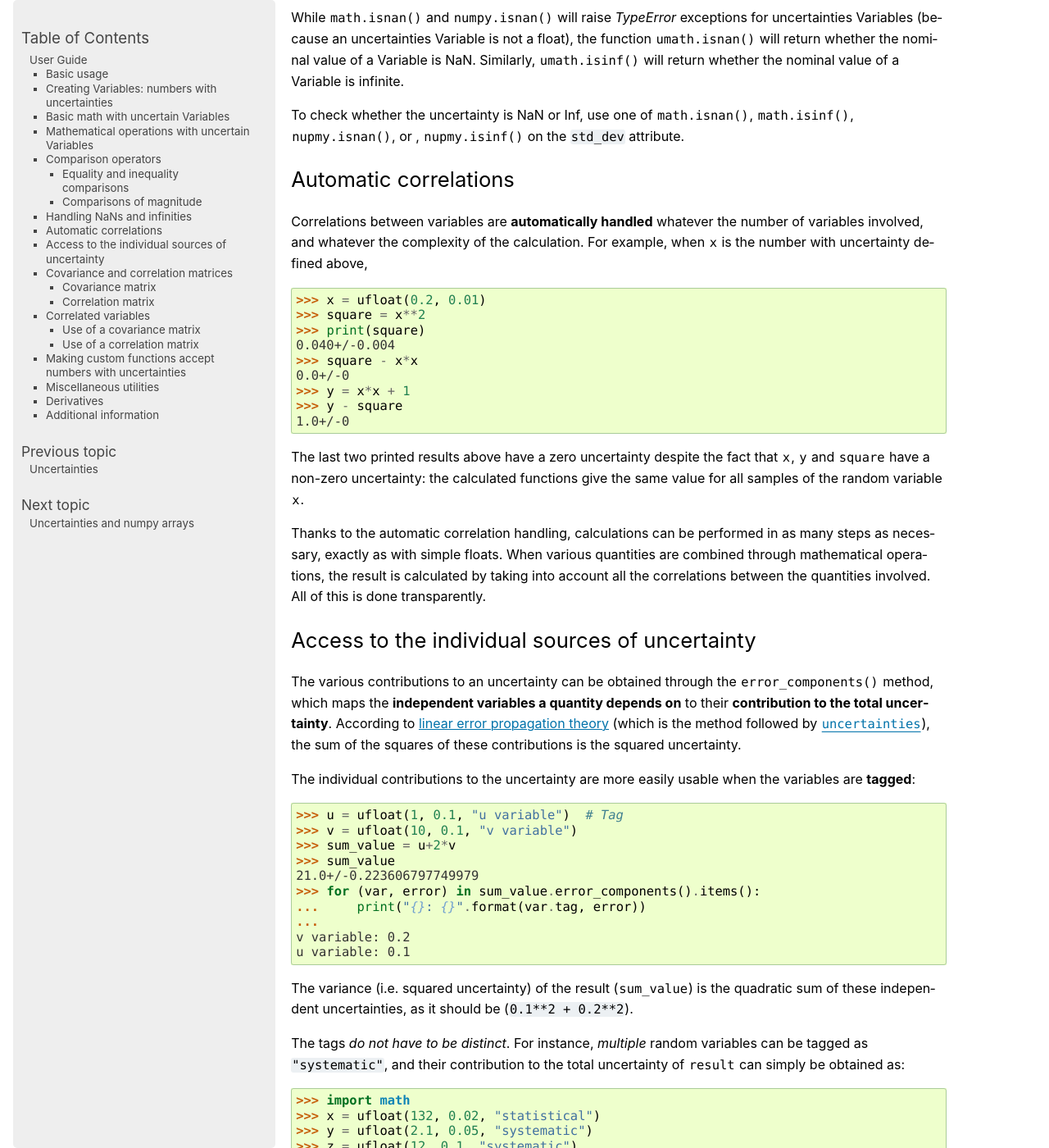
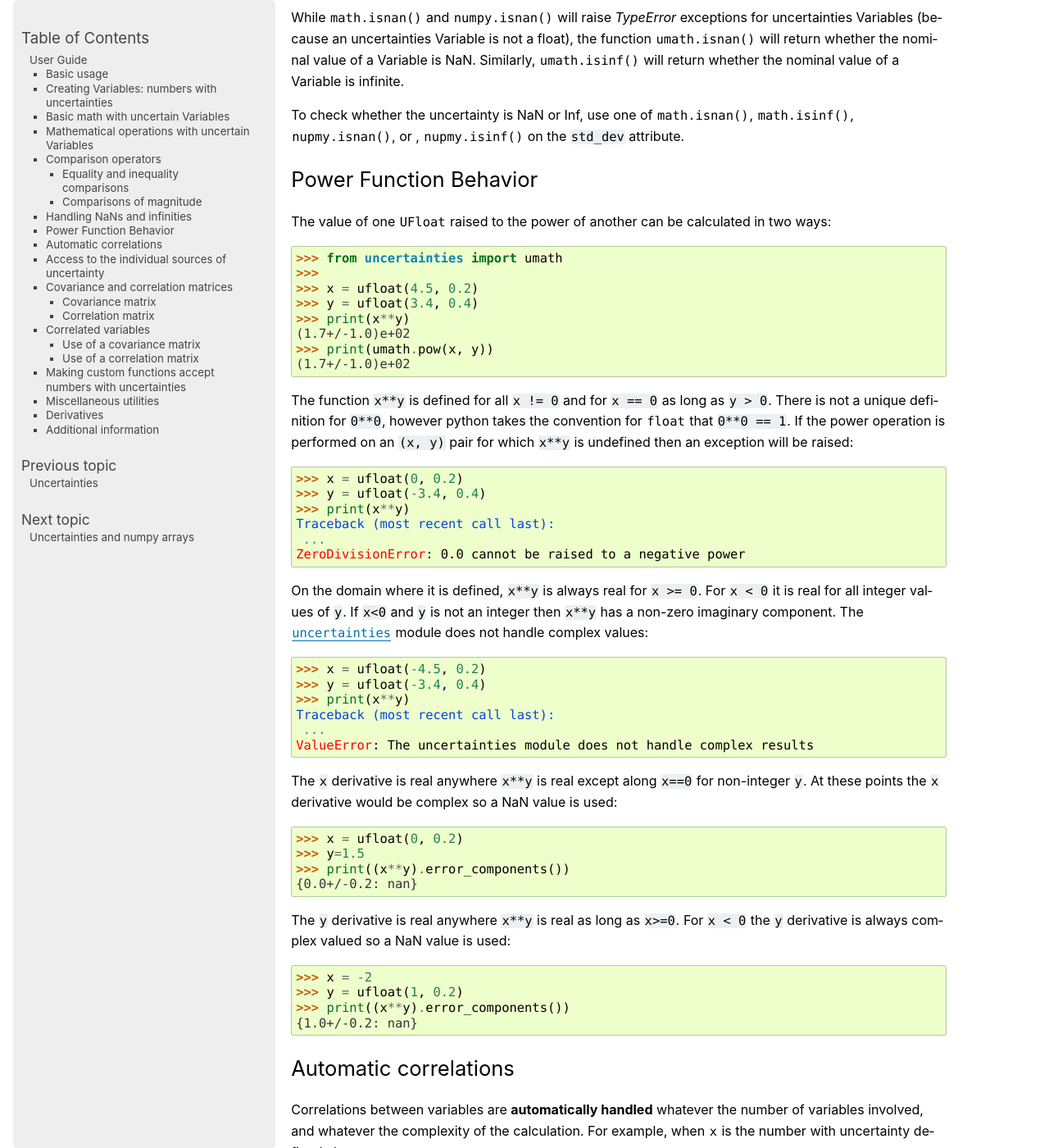
Before and after one commit to lmfit/uncertainties, a Sphinx documentation site: the page built from doc/user_guide.rst, in a window 1280 px wide and 1400 px high, scrolled down 4436 px. Shown: the whole window at 82% size. Built offline with Sphinx 7.4.7, drawn with Linux system fonts in a browser that asks for light colours; pages that are not in the unit, such as notebooks, are missing from menus; the version number could not be read and is left out.

Commit message:
Refactor power derivative functions (#294)
- [x] Closes #293
- [x] Executed `pre-commit run --all-files` with no errors
- [x] The change is fully covered by automated unit tests
- [x] Documented in docs/ as appropriate
- [x] Added an entry to the CHANGES file

`uncertainties` allows calculating `x**y` where one or both of `x` and
`y` are `UFloat` objects. For this we need to calculate the `x` and `y`
derivatives of `x**y`. This PR refactors the functions that calculate
those derivatives to more explicitly and clearly handle non-typical
cases. Moving those functions to the module level also allows these
functions to be directly tested.

---------

Co-authored-by: Matt Newville <newville@cars.uchicago.edu>

```diff
--- a/CHANGES.rst
+++ b/CHANGES.rst
@@ -12,6 +12,8 @@ Changes
    time. Now such a function can be imported but if the user attempts to
    execute it, a `NotImplementedError` is raised indicating that the
    function can't be used because `numpy` couldn't be imported.
+- Refactored the implementation for the calculation of the derivatives of the power
+   function and improves the corresponding testing.
 
 Adds:
 
--- a/doc/user_guide.rst
+++ b/doc/user_guide.rst
@@ -270,6 +270,64 @@ To check whether the uncertainty is NaN or Inf, use one of :func:`math.isnan`,
 
 .. index:: correlations; detailed example
 
+
+Power Function Behavior
+=======================
+
+The value of one :class:`UFloat` raised to the power of another can be calculated in two
+ways:
+
+>>> from uncertainties import umath
+>>>
+>>> x = ufloat(4.5, 0.2)
+>>> y = ufloat(3.4, 0.4)
+>>> print(x**y)
+(1.7+/-1.0)e+02
+>>> print(umath.pow(x, y))
+(1.7+/-1.0)e+02
+
+The function ``x**y`` is defined for all ``x != 0`` and for ``x == 0`` as long as
+``y > 0``.
+There is not a unique definition for ``0**0``, however python takes the convention for
+:class:`float` that ``0**0 == 1``.
+If the power operation is performed on an ``(x, y)`` pair for which ``x**y`` is
+undefined then an exception will be raised:
+
+>>> x = ufloat(0, 0.2)
+>>> y = ufloat(-3.4, 0.4)
+>>> print(x**y)
+Traceback (most recent call last):
+ ...
+ZeroDivisionError: 0.0 cannot be raised to a negative power
+
+On the domain where it is defined, ``x**y`` is always real for ``x >= 0``.
+For ``x < 0`` it is real for all integer values of ``y``.
+If ``x<0`` and ``y`` is not an integer then ``x**y`` has a non-zero imaginary component.
+The :mod:`uncertainties` module does not handle complex values:
+
+>>> x = ufloat(-4.5, 0.2)
+>>> y = ufloat(-3.4, 0.4)
+>>> print(x**y)
+Traceback (most recent call last):
+ ...
+ValueError: The uncertainties module does not handle complex results
+
+The ``x`` derivative is real anywhere ``x**y`` is real except along ``x==0`` for
+non-integer ``y``.
+At these points the ``x`` derivative would be complex so a NaN value is used:
+
+>>> x = ufloat(0, 0.2)
+>>> y=1.5
+>>> print((x**y).error_components())
+{0.0+/-0.2: nan}
+
+The ``y`` derivative is real anywhere ``x**y`` is real as long as ``x>=0``.
+For ``x < 0`` the ``y`` derivative is always complex valued so a NaN value is used:
+
+>>> x = -2
+>>> y = ufloat(1, 0.2)
+>>> print((x**y).error_components())
+{1.0+/-0.2: nan}
 
 Automatic correlations
 ======================
```
Also changed, not shown: 2 other files.
